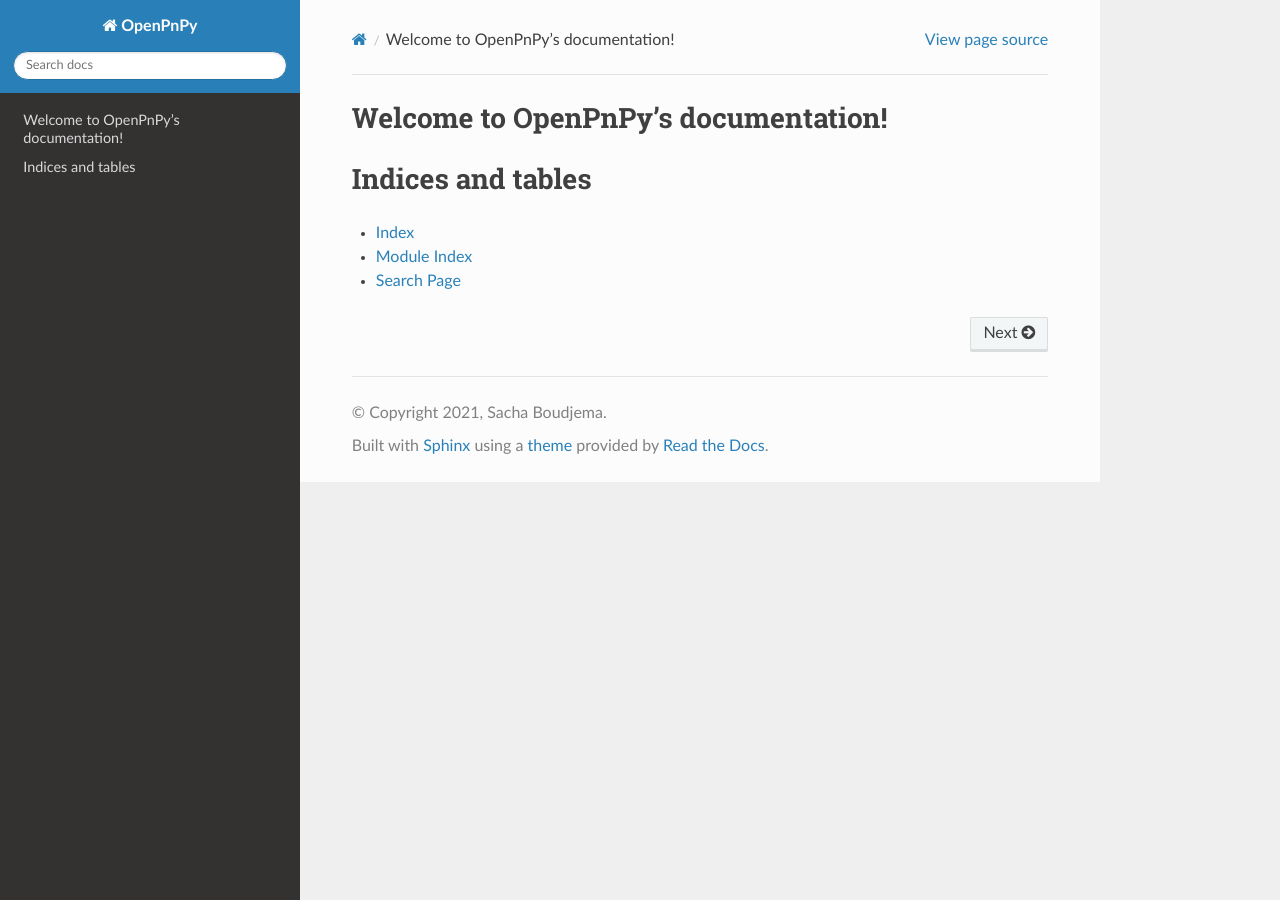
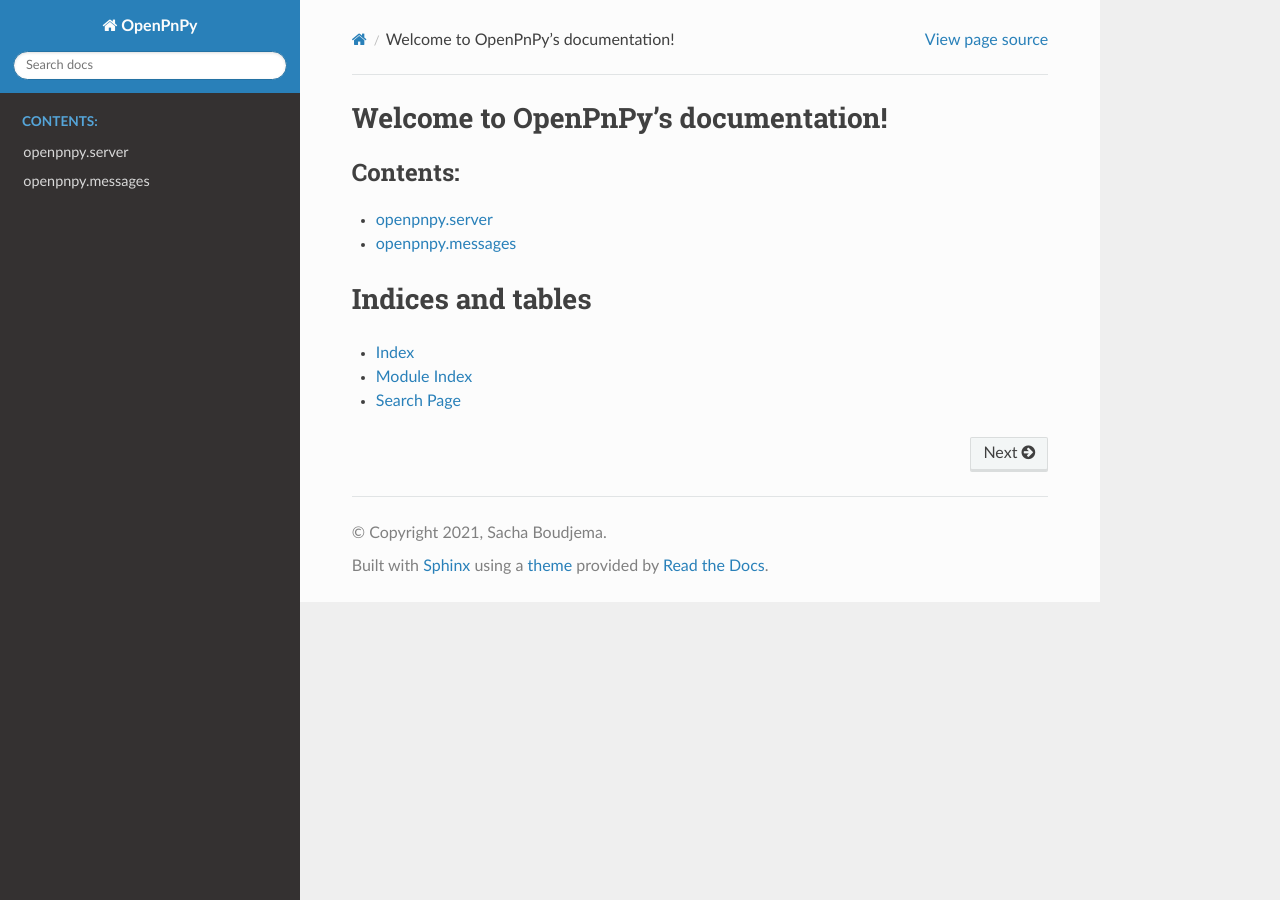
Before and after one commit to sachaboudjema/openpnpy, a Sphinx documentation site: the page built from docs/index.rst, in a window 1280 px wide. Built offline with Sphinx 7.4.7 and the Read the Docs theme 2.0.0, drawn with Linux system fonts in a browser that asks for light colours.

Commit message:
Fix doc config

```diff
--- a/docs/api/messages.rst
+++ b/docs/api/messages.rst
@@ -0,0 +1,6 @@
+openpnpy.messages
+==================
+
+.. automodule:: openpnpy.messages
+   :members:
+   :undoc-members:
--- a/docs/api/server.rst
+++ b/docs/api/server.rst
@@ -1,3 +1,6 @@
+openpnpy.server
+==================
+
 .. automodule:: openpnpy.server
-:members:
-:undoc-members:
+   :members:
+   :undoc-members:
```
